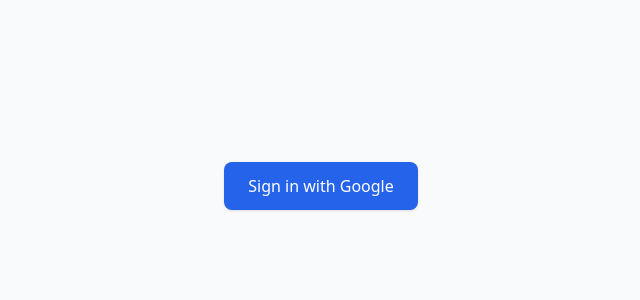
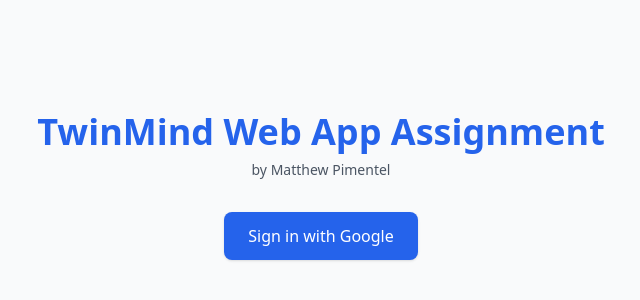
Before and after one commit to MattPime/TwinMindAppInterview, a React (Vite) app in the folder front/: page / in a window 1280 px wide. Shown: the part 214-514 px from the top of the page, without its empty margins (319-959 px from the left). Built offline with nearby package versions, Linux system fonts and the light colour scheme; no server answers.

Commit message:
Update Login.jsx

```diff
--- a/front/src/pages/Login.jsx
+++ b/front/src/pages/Login.jsx
@@ -29,6 +29,12 @@
 
   return (
     <div className="flex flex-col items-center justify-center h-screen">
+      {/* Project Title */}
+      <h1 className="text-4xl font-bold text-blue-600 mb-2">TwinMind Web App Assignment</h1>
+
+      {/* Author Name */}
+      <p className="text-gray-600 mb-8 text-sm">by Matthew Pimentel</p>
+
       <button
         onClick={handleLogin}
         className="bg-blue-600 text-white px-6 py-3 rounded-lg shadow"
```
